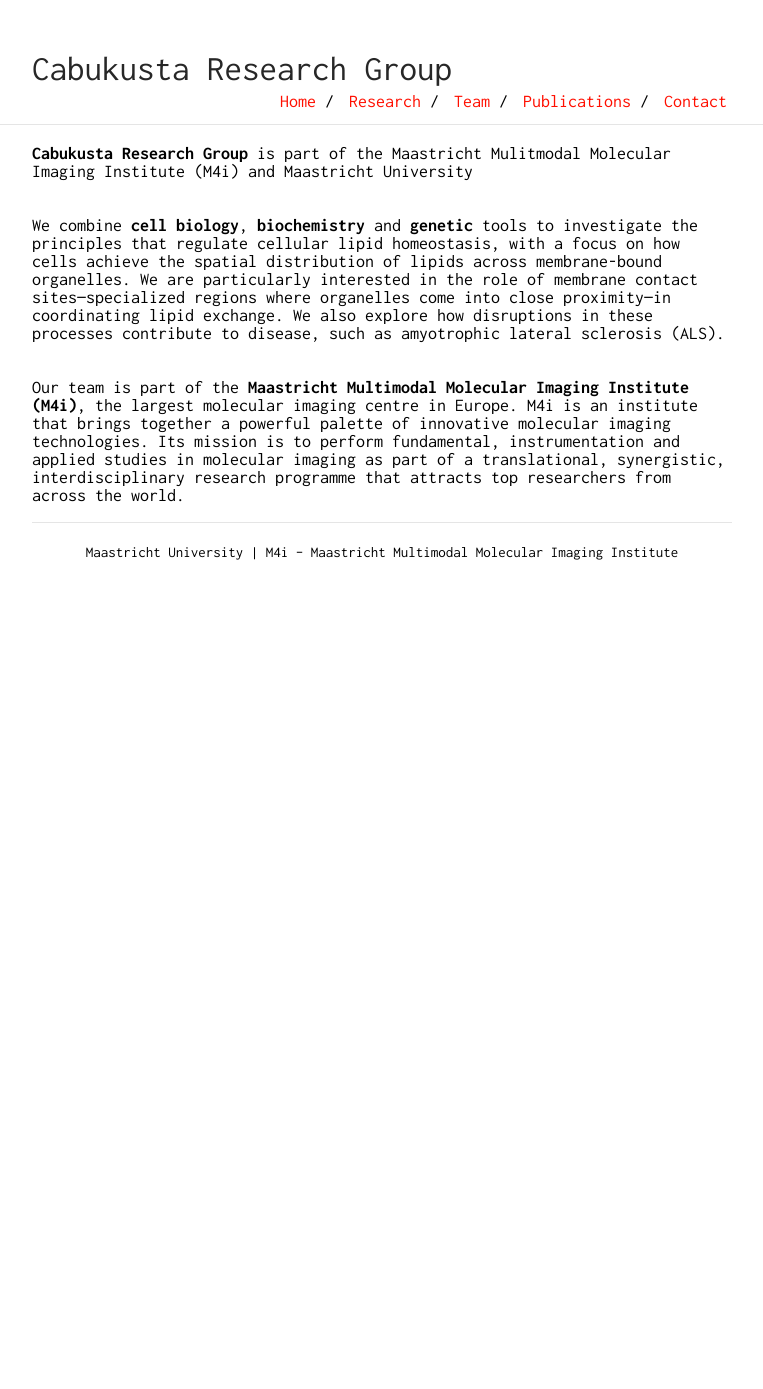
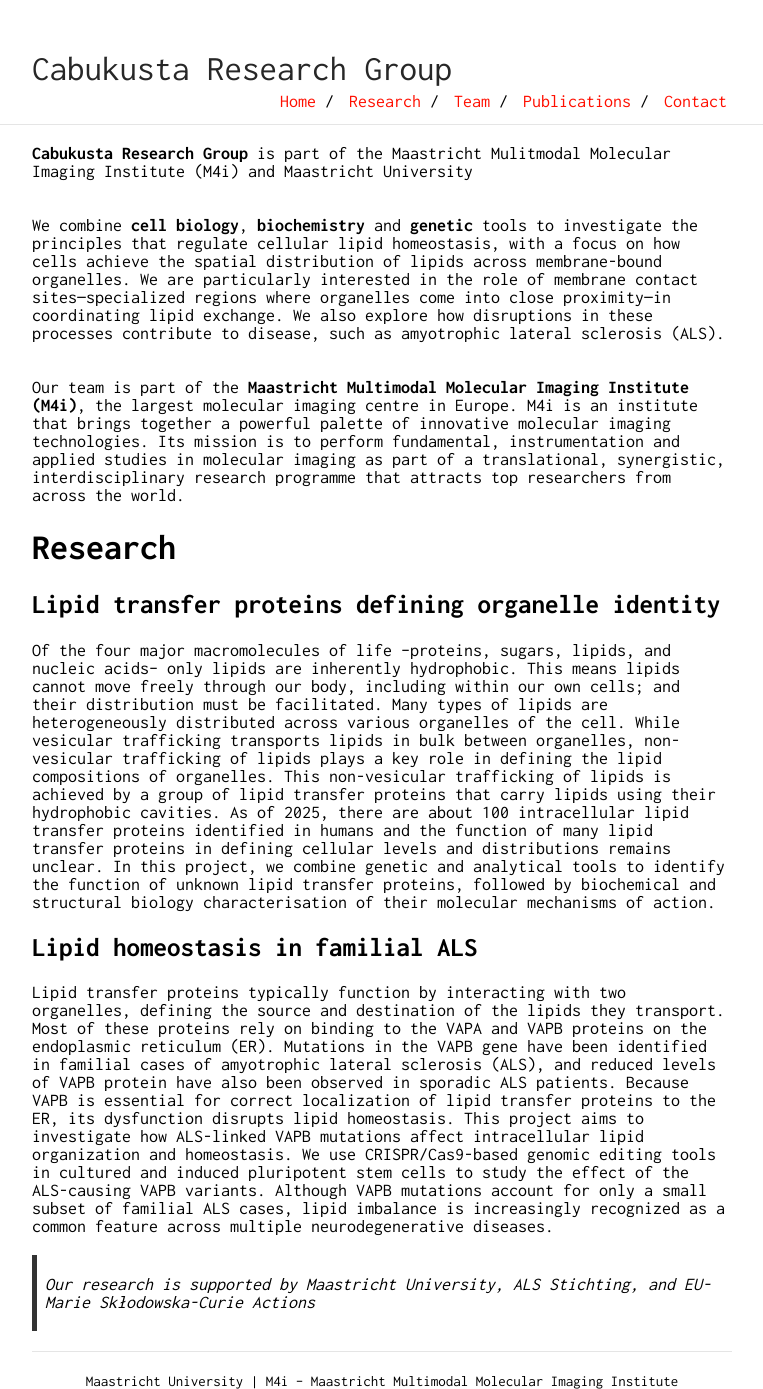
Before and after one commit to birolcabukusta/birolcabukusta.github.io, a Jekyll site: the page built from index.md, in a window 1280 px wide. Shown: the whole page, without its empty margins (258-1021 px from the left). Built offline with Jekyll 4.4.1, drawn with Linux system fonts in a browser that asks for light colours; before the commit the page ends 900 px from its top, so only the background shows below that.

Commit message:
Expand research section with new topics
Added sections on lipid transfer proteins and lipid homeostasis in familial ALS to the research overview.

```diff
--- a/index.md
+++ b/index.md
@@ -9,3 +9,15 @@ We combine **cell biology**, **biochemistry** and **genetic**  tools to investig
 \
 \
 Our team is part of the **Maastricht Multimodal Molecular Imaging Institute (M4i)**, the largest molecular imaging centre in Europe. M4i is an institute that brings together a powerful palette of innovative molecular imaging technologies. Its mission is to perform fundamental, instrumentation and applied studies in molecular imaging as part of a translational, synergistic, interdisciplinary research programme that attracts top researchers from across the world.
+
+# Research
+
+## Lipid transfer proteins defining organelle identity
+Of the four major macromolecules of life –proteins, sugars, lipids, and nucleic acids– only lipids are inherently hydrophobic. This means lipids cannot move freely through our body, including within our own cells; and their distribution must be facilitated. Many types of lipids are heterogeneously distributed across various organelles of the cell. While vesicular trafficking transports lipids in bulk between organelles, non-vesicular trafficking of lipids plays a key role in defining the lipid compositions of organelles. This non-vesicular trafficking of lipids is achieved by a group of lipid transfer proteins that carry lipids using their hydrophobic cavities. As of 2025, there are about 100 intracellular lipid transfer proteins identified in humans and the function of many lipid transfer proteins in defining cellular levels and distributions remains unclear. In this project, we combine genetic and analytical tools to identify the function of unknown lipid transfer proteins, followed by biochemical and structural biology characterisation of their molecular mechanisms of action.
+
+## Lipid homeostasis in familial ALS
+
+Lipid transfer proteins typically function by interacting with two organelles, defining the source and destination of the lipids they transport. Most of these proteins rely on binding to the VAPA and VAPB proteins on the endoplasmic reticulum (ER). Mutations in the VAPB gene have been identified in familial cases of amyotrophic lateral sclerosis (ALS), and reduced levels of VAPB protein have also been observed in sporadic ALS patients. Because VAPB is essential for correct localization of lipid transfer proteins to the ER, its dysfunction disrupts lipid homeostasis. This project aims to investigate how ALS-linked VAPB mutations affect intracellular lipid organization and homeostasis. We use CRISPR/Cas9-based genomic editing tools in cultured and induced pluripotent stem cells to study the effect of the ALS-causing VAPB variants. Although VAPB mutations account for only a small subset of familial ALS cases, lipid imbalance is increasingly recognized as a common feature across multiple neurodegenerative diseases.
+
+
+> Our research is supported by Maastricht University, ALS Stichting, and EU-Marie Skłodowska-Curie Actions
```
